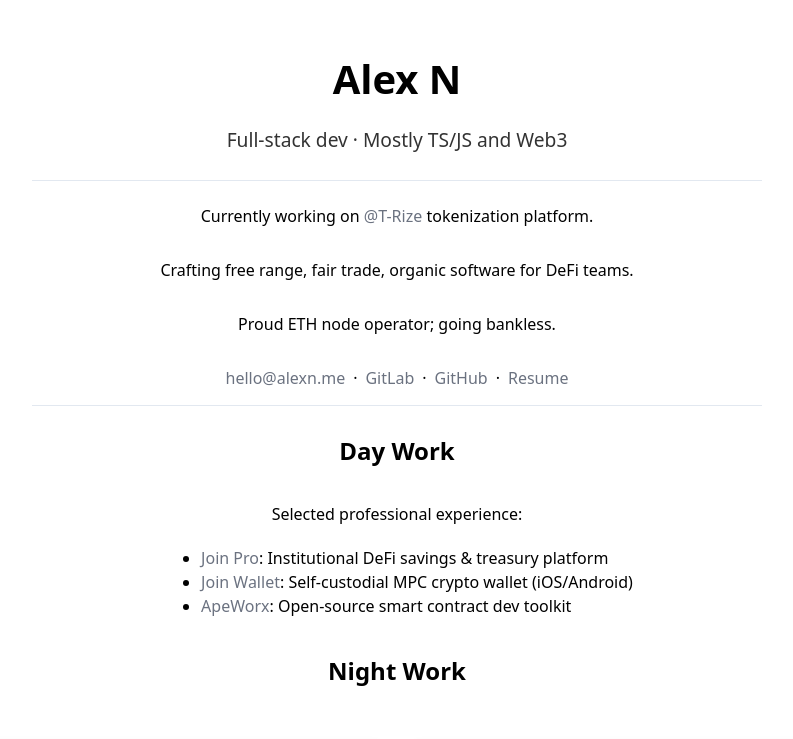
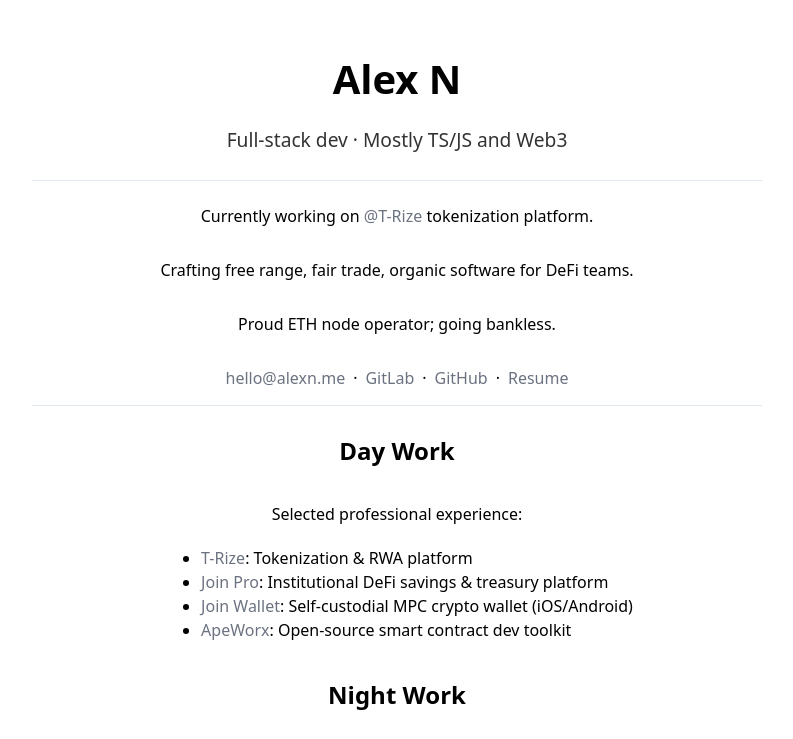
Before and after one commit to alexisnsns/pfalexns, a React (Vite) app: page / in a window 1280 px wide. Shown: the top 739 px of the page, without its empty margins (243-1036 px from the left). Built offline with nearby package versions, Linux system fonts and the light colour scheme; no server answers.

Commit message:
ipfs routing

```diff
--- a/src/App.tsx
+++ b/src/App.tsx
@@ -57,7 +57,7 @@
   ]);
 
   const fetchReadmeText = async (
-    projectName: string
+    projectName: string,
   ): Promise<string | null> => {
     // special case for zenLoop (since it's on a different repo path)
     let urls: string[];
@@ -73,7 +73,6 @@
         `https://raw.githubusercontent.com/${GITHUB_USERNAME}/${projectName}/main/readme.md`,
       ];
     }
-
 
     for (const url of urls) {
       try {
@@ -93,7 +92,7 @@
         projects.map(async (p) => {
           const readme = await fetchReadmeText(p.name);
           return { ...p, readme };
-        })
+        }),
       );
       setProjects(updated);
     };
@@ -135,8 +134,8 @@
             target="_blank"
           >
             @T-Rize
-          </a>
-          {' '} tokenization platform.
+          </a>{" "}
+          tokenization platform.
         </p>
         <p style={styles.text}>
           Crafting free range, fair trade, organic software for DeFi teams.
@@ -224,6 +223,12 @@
           Selected professional experience:
         </p>
         <ul style={{ ...styles.text, textAlign: "left", lineHeight: 1.5 }}>
+          <li>
+            <a href="https://www.trize.io/" style={styles.link}>
+              T-Rize
+            </a>
+            : Tokenization & RWA platform
+          </li>
           <li>
             <a href="https://getjoin.io/join-pro" style={styles.link}>
               Join Pro
--- a/src/ideas/Ideas.tsx
+++ b/src/ideas/Ideas.tsx
@@ -4,7 +4,6 @@
 import type { User } from "@supabase/supabase-js";
 import ReactMarkdown from "react-markdown";
 import { Link } from "react-router-dom";
-import { track } from "@vercel/analytics/react";
 import Spinner from "./Spinner";
 import {
   extractTags,
@@ -75,13 +74,13 @@
       }
     }
     return [...bySlug.values()].sort((a, b) =>
-      a.name.localeCompare(b.name, undefined, { sensitivity: "base" })
+      a.name.localeCompare(b.name, undefined, { sensitivity: "base" }),
     );
   }, [draftFilteredPosts]);
 
   const availableSlugSet = useMemo(
     () => new Set(availableTags.map((t) => t.slug)),
-    [availableTags]
+    [availableTags],
   );
 
   const selectedSlugSet = useMemo(() => {
@@ -95,13 +94,13 @@
   const visiblePosts = useMemo(() => {
     if (selectedSlugSet.size === 0) return draftFilteredPosts;
     return draftFilteredPosts.filter((p) =>
-      extractTags(p).some((t) => selectedSlugSet.has(t.slug))
+      extractTags(p).some((t) => selectedSlugSet.has(t.slug)),
     );
   }, [draftFilteredPosts, selectedSlugSet]);
 
   function toggleTagFilter(slug: string) {
     setSelectedTagSlugs((prev) =>
-      prev.includes(slug) ? prev.filter((s) => s !== slug) : [...prev, slug]
+      prev.includes(slug) ? prev.filter((s) => s !== slug) : [...prev, slug],
     );
   }
 
@@ -111,9 +110,9 @@
 
       <div className="ideas-nav">
         <div className="links">
-          <a href="/" style={styles.link}>
+          <Link to="/" style={styles.link}>
             /Main
-          </a>
+          </Link>
         </div>
 
         {user ? (
@@ -139,11 +138,7 @@
       </div>
 
       {user && (
-        <div
-          className="ideas-filter"
-          role="group"
-          aria-label="Show posts"
-        >
+        <div className="ideas-filter" role="group" aria-label="Show posts">
           <button
             type="button"
             className={
@@ -205,13 +200,6 @@
               <Link
                 to={`/Ideas/${post.id}`}
                 style={{ textDecoration: "none", color: "inherit" }}
-              onClick={() => {
-                track("Article Click", {
-                  post_id: post.id,
-                  title: post.title,
-                  draft: post.draft,
-                });
-              }}
               >
                 <h2 className="post-title">
                   {post.title}{" "}
--- a/src/ideas/Write.tsx
+++ b/src/ideas/Write.tsx
@@ -29,7 +29,7 @@
     fetchUser();
 
     const { data: listener } = supabase.auth.onAuthStateChange(
-      (_event, session) => setUser(session?.user ?? null)
+      (_event, session) => setUser(session?.user ?? null),
     );
 
     return () => listener.subscription.unsubscribe();
@@ -62,7 +62,7 @@
           setMessage(
             draft
               ? "Draft saved, but tags could not be saved."
-              : "Post published, but tags could not be saved."
+              : "Post published, but tags could not be saved.",
           );
           setTitle("");
           setContent("");
@@ -118,7 +118,7 @@
       <h1 className="ideas-title">Write a New Post</h1>
 
       <div className="ideas-nav">
-        <a href="/Ideas" style={styles.link}>
+        <a href="/#/Ideas" style={styles.link}>
           /Ideas
         </a>
         <div className="links">
--- a/src/ideas/postPage.tsx
+++ b/src/ideas/postPage.tsx
@@ -1,4 +1,4 @@
-import { useParams, Link } from "react-router-dom";
+import { useParams, Link, useNavigate } from "react-router-dom";
 import { useEffect, useState } from "react";
 import { supabase } from "../../lib/supabaseClient";
 import ReactMarkdown from "react-markdown";
@@ -25,6 +25,7 @@
 
 export default function PostPage() {
   const { id } = useParams<{ id: string }>();
+  const navigate = useNavigate();
   const [post, setPost] = useState<Post | null>(null);
   const [loading, setLoading] = useState(true);
   const [user, setUser] = useState<User | null>(null);
@@ -120,7 +121,7 @@
 
     const { error } = await supabase.from("posts").delete().eq("id", post?.id);
     if (error) console.error(error);
-    else window.location.href = "/Ideas";
+    else navigate("/Ideas");
   }
 
   // --- Save edited post
```
Lines whose indentation alone changed are shown as unchanged.
